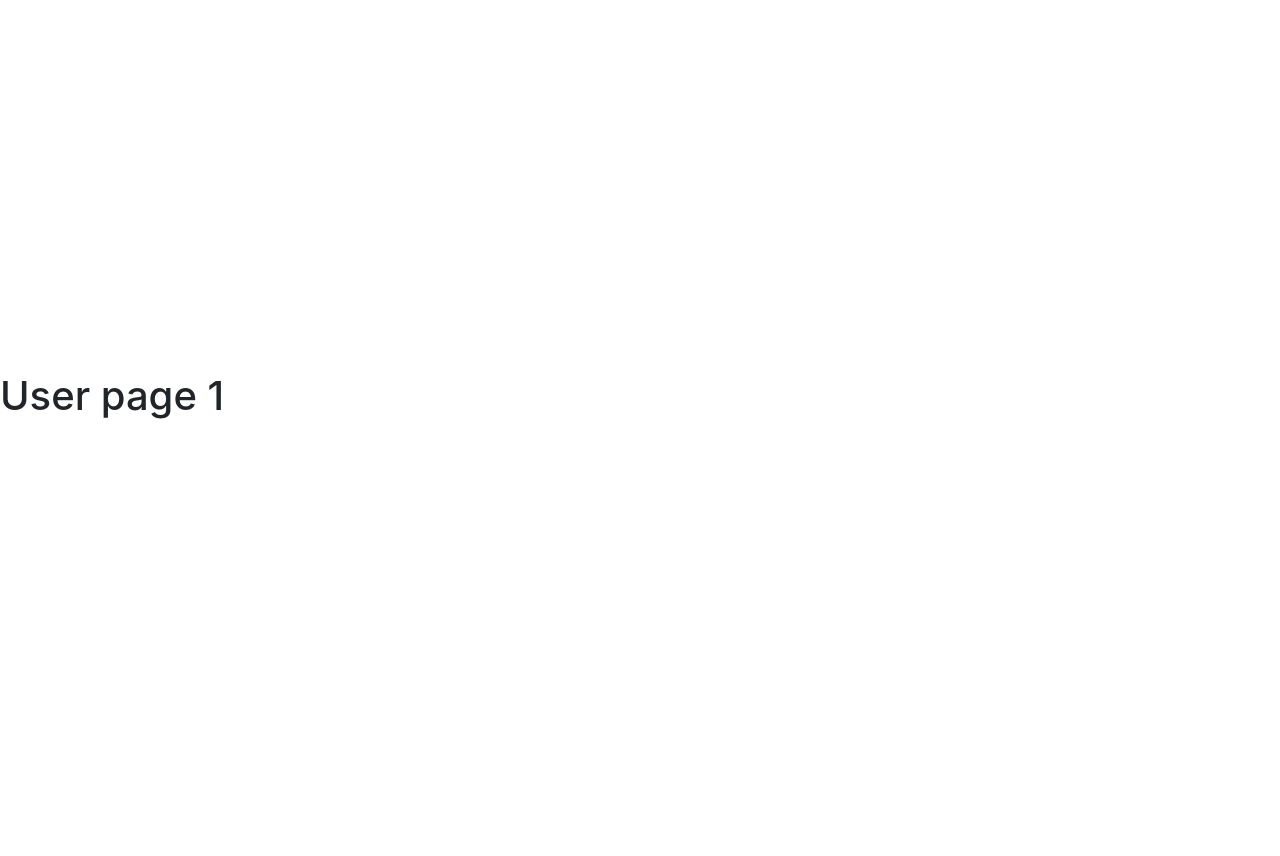
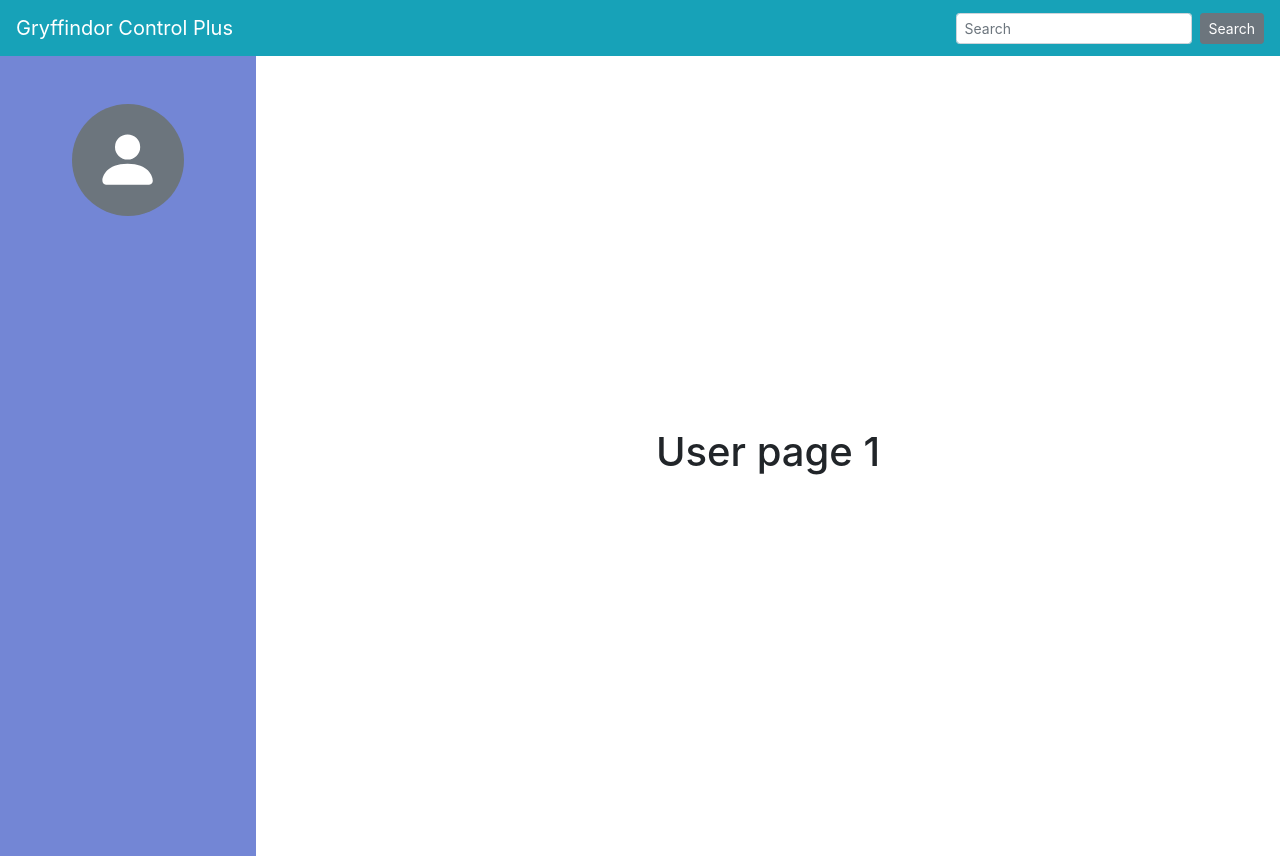
Before and after one commit to makoneth/HP-Flink, a Vue app: page /user/1 in a window 1280 px wide. Before the commit the page ends 800 px from the top, so only its background shows below. Built offline with nearby package versions, Linux system fonts and the light colour scheme.

Commit message:
Implementación de layout

```diff
--- a/src/App.vue
+++ b/src/App.vue
@@ -1,8 +1,18 @@
 <template>
   <div id="app">
-    <router-view/>
+    <AppLayout>
+      <router-view/>
+    </AppLayout>
   </div>
 </template>
+
+<script>
+import AppLayout from '@/layouts/AppLayout'
+export default {
+  name: 'App',
+  components: { AppLayout }
+}
+</script>
 
 <style lang="scss">
 
--- a/src/components/Header.vue
+++ b/src/components/Header.vue
@@ -1,6 +1,6 @@
 <template>
   <b-navbar toggleable="lg" type="dark" variant="info">
-    <b-navbar-brand href="#">Gryffindor Control Plus</b-navbar-brand>
+    <b-navbar-brand to="/dashboard">Gryffindor Control Plus</b-navbar-brand>
 
     <b-navbar-toggle target="nav-collapse"></b-navbar-toggle>
 
--- /dev/null
+++ b/src/layouts/AppLayout.vue
@@ -0,0 +1,18 @@
+<template>
+  <component :is="layout">
+    <slot />
+  </component>
+</template>
+
+<script>
+const defaultLayout = 'AppLayoutDefault'
+export default {
+  name: "AppLayout",
+  computed: {
+    layout() {
+      const layout = this.$route.meta.layout || defaultLayout
+      return () => import(`@/layouts/${layout}.vue`)
+    }
+  }
+}
+</script>
--- /dev/null
+++ b/src/layouts/AppLayoutDefault.vue
@@ -0,0 +1,5 @@
+<template>
+  <div>
+    <slot />
+  </div>
+</template>
--- /dev/null
+++ b/src/layouts/AppLayoutLogin.vue
@@ -0,0 +1,11 @@
+<template>
+  <div>
+    <slot />
+  </div>
+</template>
+
+<script>
+  export default {
+    name: "AppLayoutLogin"
+  }
+</script>
--- /dev/null
+++ b/src/layouts/AppLayoutPanel.vue
@@ -0,0 +1,86 @@
+<template>
+  <div class="dashboard">
+    <Header />
+    <div class="wrapper">
+      <nav id="sidebar">
+        <b-container fluid class="pt-5">
+          <div class="user">
+            <b-avatar></b-avatar>
+            <strong>{{currentUser.name}}</strong>
+          </div>
+        </b-container>
+    </nav>
+
+    <div id="content">
+      <b-container>
+        <slot />
+      </b-container>
+    </div>
+    </div>
+  </div>
+</template>
+
+<script>
+import Header from '@/components/Header.vue'
+import { mapState } from 'vuex'
+export default {
+  name: "AppLayoutPanel",
+  components: {
+    Header
+  },
+  data() {
+    return {
+      api: 'https://hp-api.herokuapp.com/api/characters',
+      currentUser: this.$store.getters.getUserInfo || null
+    }
+  },
+  computed:{
+    ...mapState(['getUserInfo']),
+  },
+}
+</script>
+
+<style lang="scss" scoped>
+  .wrapper {
+    display: flex;
+    width: 100%;
+    align-items: stretch;
+    position: relative;
+  }
+
+  #sidebar {
+    width: 20%;
+    /* position: fixed; */
+    top: 55px;
+    left: 0;
+    height: 100vh;
+    /* z-index: 999; */
+    background: #7386D5;
+    color: #fff;
+  }
+
+  .user {
+    display: flex;
+    flex-direction: column;
+    align-items: center;
+
+    .b-avatar {
+      width: 7rem;
+      height: 7rem;
+    }
+
+    strong {
+      font-size: 1.3rem;
+      margin-top: 0.7rem;
+    }
+  }
+
+  #content {
+    width: 80%;
+    min-height: 100vh;
+    max-height: 100vh;
+    position: absolute;
+    overflow: scroll;
+    right: 0;
+  }
+</style>
--- a/src/main.js
+++ b/src/main.js
@@ -2,6 +2,7 @@ import Vue from 'vue'
 import App from './App.vue'
 import router from './router'
 import store from './store'
+import AppLayout from "@/layouts/AppLayout";
 import { BootstrapVue, IconsPlugin } from "bootstrap-vue";
 
 // Import Bootstrap an BootstrapVue CSS files (order is important)
@@ -13,6 +14,7 @@ Vue.use(BootstrapVue);
 // Optionally install the BootstrapVue icon components plugin
 Vue.use(IconsPlugin);
 
+Vue.component("AppLayout", AppLayout);
 
 Vue.config.productionTip = false
 
--- a/src/router/index.js
+++ b/src/router/index.js
@@ -6,21 +6,30 @@ Vue.use(VueRouter)
 
 const routes = [
   {
-    path: '/',
-    name: 'Home',
-    component: Home
+    path: "/",
+    name: "Home",
+    component: Home,
+    meta: {
+      layout: "AppLayoutLogin",
+    },
   },
   {
-    path: '/dashboard',
-    name: 'Dashboard',
-    component: () => import('../views/Dashboard.vue')
+    path: "/dashboard",
+    name: "Dashboard",
+    component: () => import("../views/Dashboard.vue"),
+    meta: {
+      layout: "AppLayoutPanel",
+    },
   },
   {
-    path: '/user/:id',
-    name: 'User',
-    component: () => import('../views/User.vue')
+    path: "/user/:id",
+    name: "User",
+    component: () => import("../views/User.vue"),
+    meta: {
+      layout: "AppLayoutPanel",
+    },
   },
-]
+];
 
 const router = new VueRouter({
   mode: 'history',
--- a/src/views/Dashboard.vue
+++ b/src/views/Dashboard.vue
@@ -1,90 +1,22 @@
 <template>
-  <div class="dashboard">
-    <Header />
-    <div class="wrapper">
-      <nav id="sidebar">
-        <b-container fluid class="pt-5">
-          <div class="user">
-            <b-avatar></b-avatar>
-            <strong>{{currentUser.name}}</strong>
-          </div>
-        </b-container>
-    </nav>
-
-    <div id="content">
-      <b-container>
-        <Table class="mt-5" :api="api"></Table>
-      </b-container>
-    </div>
-    </div>
+  <div>
+    <Table class="mt-5" :api="api"></Table>
   </div>
 </template>
 
 <script>
 // @ is an alias to /src
 import Table from '@/components/Table.vue'
-import Header from '@/components/Header.vue'
-import { mapState } from 'vuex'
 
 export default {
   name: 'Dashboard',
   components: {
     Table,
-    Header
   },
   data() {
     return {
       api: 'https://hp-api.herokuapp.com/api/characters',
-      currentUser: this.$store.getters.getUserInfo || null
     }
-  },
-  computed:{
-    ...mapState(['getUserInfo']),
   },
 }
 </script>
-
-<style lang="scss">
-  .wrapper {
-    display: flex;
-    width: 100%;
-    align-items: stretch;
-    position: relative;
-  }
-
-  #sidebar {
-    width: 20%;
-    /* position: fixed; */
-    top: 55px;
-    left: 0;
-    height: 100vh;
-    /* z-index: 999; */
-    background: #7386D5;
-    color: #fff;
-  }
-
-  .user {
-    display: flex;
-    flex-direction: column;
-    align-items: center;
-
-    .b-avatar {
-      width: 7rem;
-      height: 7rem;
-    }
-
-    strong {
-      font-size: 1.3rem;
-      margin-top: 0.7rem;
-    }
-  }
-
-  #content {
-    width: 80%;
-    min-height: 100vh;
-    max-height: 100vh;
-    position: absolute;
-    overflow: scroll;
-    right: 0;
-  }
-</style>
```
